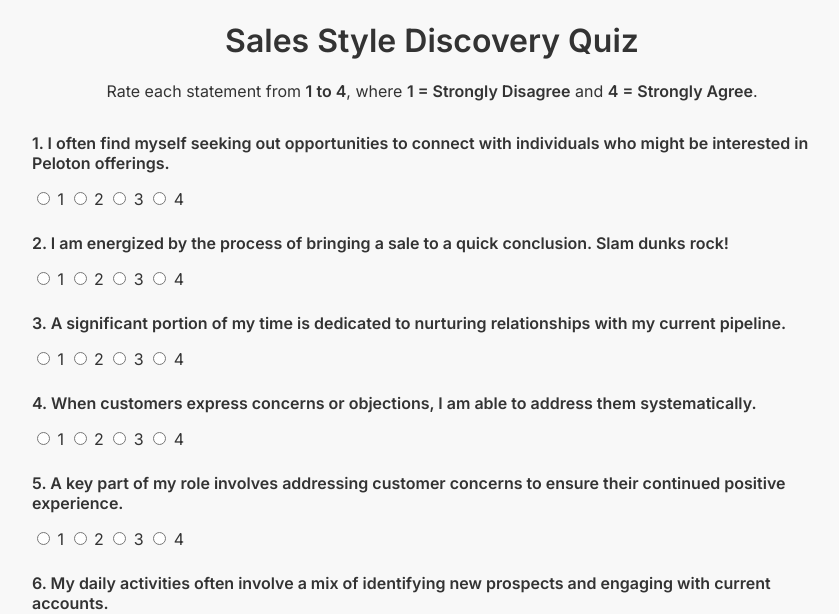
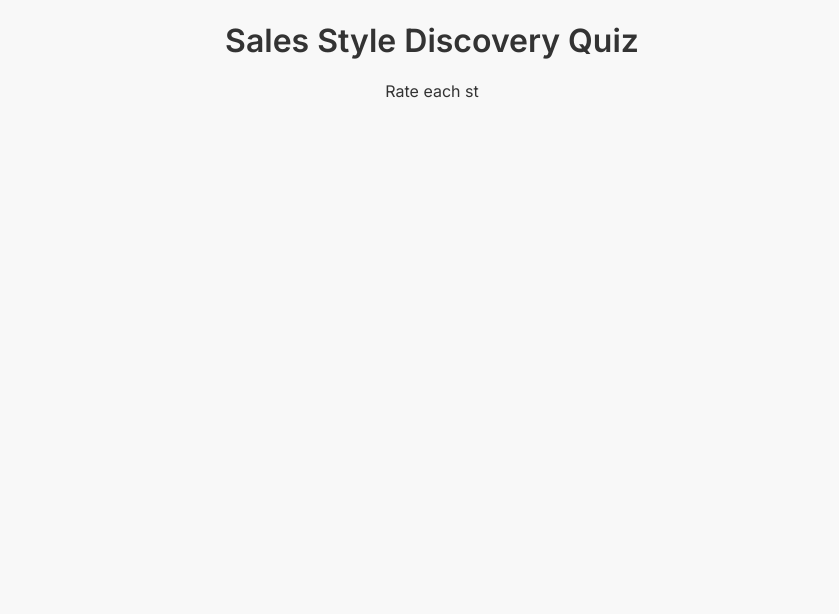
Before and after one commit to laurenivan/sellingstylediscovery, a plain HTML site: page index.html in a window 1280 px wide. Shown: the part 186-800 px from the top of the page, without its empty margins (208-1047 px from the left). Drawn offline with Linux system fonts and the light colour scheme.

Commit message:
V11.html

```diff
--- a/index.html
+++ b/index.html
@@ -59,86 +59,7 @@
   </style>
 </head>
 <body>
-  <img src="https://www.stickpng.com/assets/images/5a2e9a7b3abfa21329d9ad2c.png" alt="Peloton Logo" class="logo" />
+  <img src="https://cdn.worldvectorlogo.com/logos/peloton.svg" alt="Peloton Logo" class="logo" />
   <h1>Sales Style Discovery Quiz</h1>
   <p class="scale-info">
-    Rate each statement from <strong>1 to 4</strong>, where
-    <strong>1 = Strongly Disagree</strong> and
-    <strong>4 = Strongly Agree</strong>.
-  </p>
-  <form id="quizForm">
-    <div id="questions"></div>
-    <button type="submit">See My Result</button>
-  </form>
-  <div class="result" id="result"></div>
-
-  <script>
-    const questions = [
-      "I often find myself seeking out opportunities to connect with individuals who might be interested in Peloton offerings.",
-      "I am energized by the process of bringing a sale to a quick conclusion. Slam dunks rock!",
-      "A significant portion of my time is dedicated to nurturing relationships with my current pipeline.",
-      "When customers express concerns or objections, I am able to address them systematically.",
-      "A key part of my role involves addressing customer concerns to ensure their continued positive experience.",
-      "My daily activities often involve a mix of identifying new prospects and engaging with current accounts.",
-      "I find motivation in reaching specific performance metrics within defined timeframes.",
-      "I regularly collaborate with customers to ensure they maximize the benefits of our products or services.",
-      "I can readily transition between responding to new leads and advancing existing leads/accounts in my pipeline.",
-      "I tend to be drawn to sales processes that typically involve rapid progression from initial contact to close.",
-      "After a sale is complete, I make an effort to follow up with customers to support their continued use of Peloton.",
-      "My perception of success is often linked to both the expansion of our existing community and the development of existing members.",
-      "When faced with a customer that declines when I ask for the sale, I typically re-evaluate my approach or identify new opportunities to educate the customer and ask for the sale again.",
-      "Before proposing Peloton as a solution, I dedicate time to understanding the specific fitness goals and needs of each customer.",
-      "I am comfortable with both the initial sales pitch to potential customers and the long-term pipeline management of leads/accounts.",
-      "My sense of achievement is strongly tied to surpassing my individual sales goals.",
-      "My customers tend to rely on me for consistent support and information.",
-      "Before engaging with a customer, I typically develop a plan for the interaction.",
-      "I often extend my efforts beyond the initial sale to provide ongoing value and maintain customer connection.",
-      "My sales methodology often changes based on the unique situation of each customer."
-    ];
-
-    const results = [
-      { title: 'Accelerator', min: 1, max: 26 },
-      { title: 'Sustainer', min: 27, max: 53 },
-      { title: 'Architect', min: 54, max: 80 }
-    ];
-
-    const questionsContainer = document.getElementById('questions');
-    const form = document.getElementById('quizForm');
-    const resultDiv = document.getElementById('result');
-
-    questions.forEach((text, i) => {
-      const qDiv = document.createElement('div');
-      qDiv.className = 'question';
-      qDiv.innerHTML = `
-        <p>${i + 1}. ${text}</p>
-        ${[1, 2, 3, 4].map(num => `
-          <label>
-            <input type="radio" name="q${i + 1}" value="${num}" required /> ${num}
-          </label>
-        `).join(' ')}
-      `;
-      questionsContainer.appendChild(qDiv);
-    });
-
-    form.addEventListener('submit', function(e) {
-      e.preventDefault();
-      let score = 0;
-      for (let i = 1; i <= questions.length; i++) {
-        score += parseInt(form[`q${i}`].value);
-      }
-
-      let resultText = 'No result found.';
-      for (const r of results) {
-        if (score <= r.max) {
-          resultText = `You are an <strong>${r.title}</strong>!`;
-          break;
-        }
-      }
-
-      resultDiv.innerHTML = resultText;
-      resultDiv.style.display = 'block';
-      window.scrollTo({ top: document.body.scrollHeight, behavior: 'smooth' });
-    });
-  </script>
-</body>
-</html>
+    Rate each st
```
